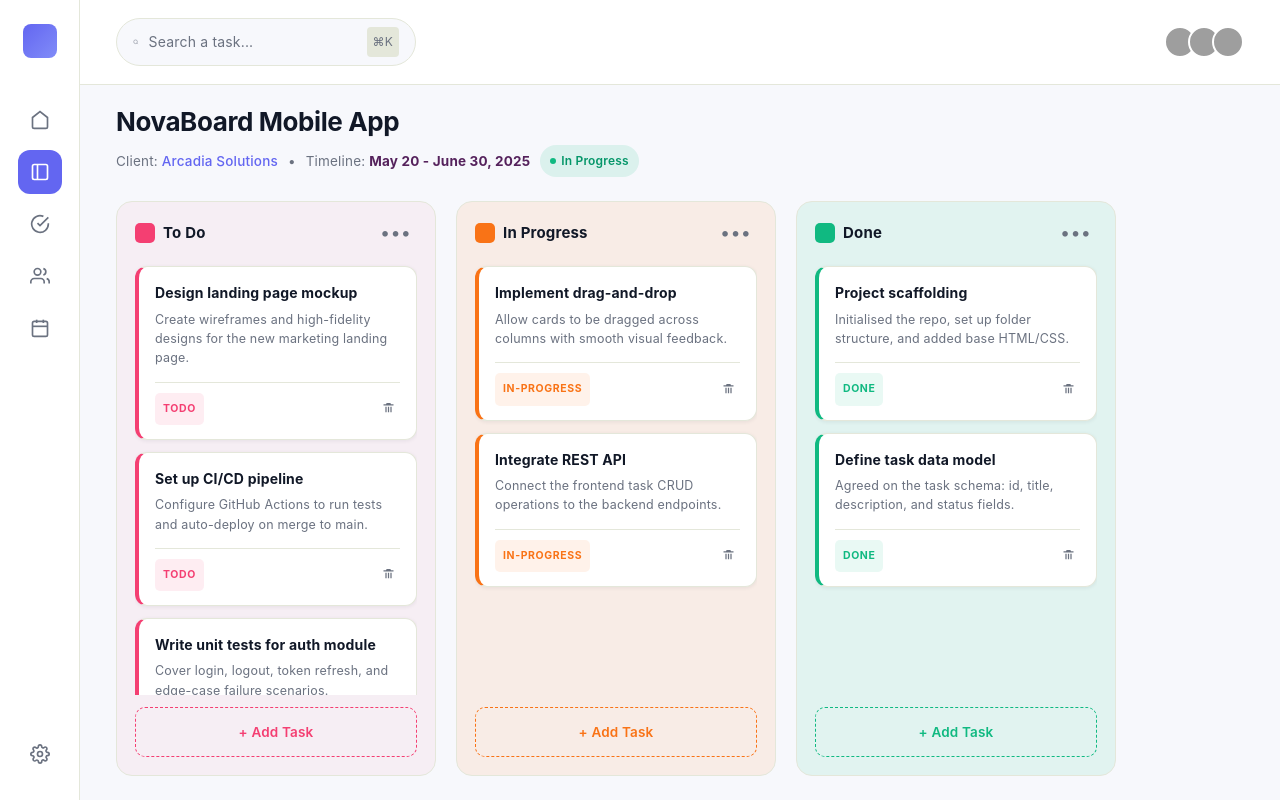
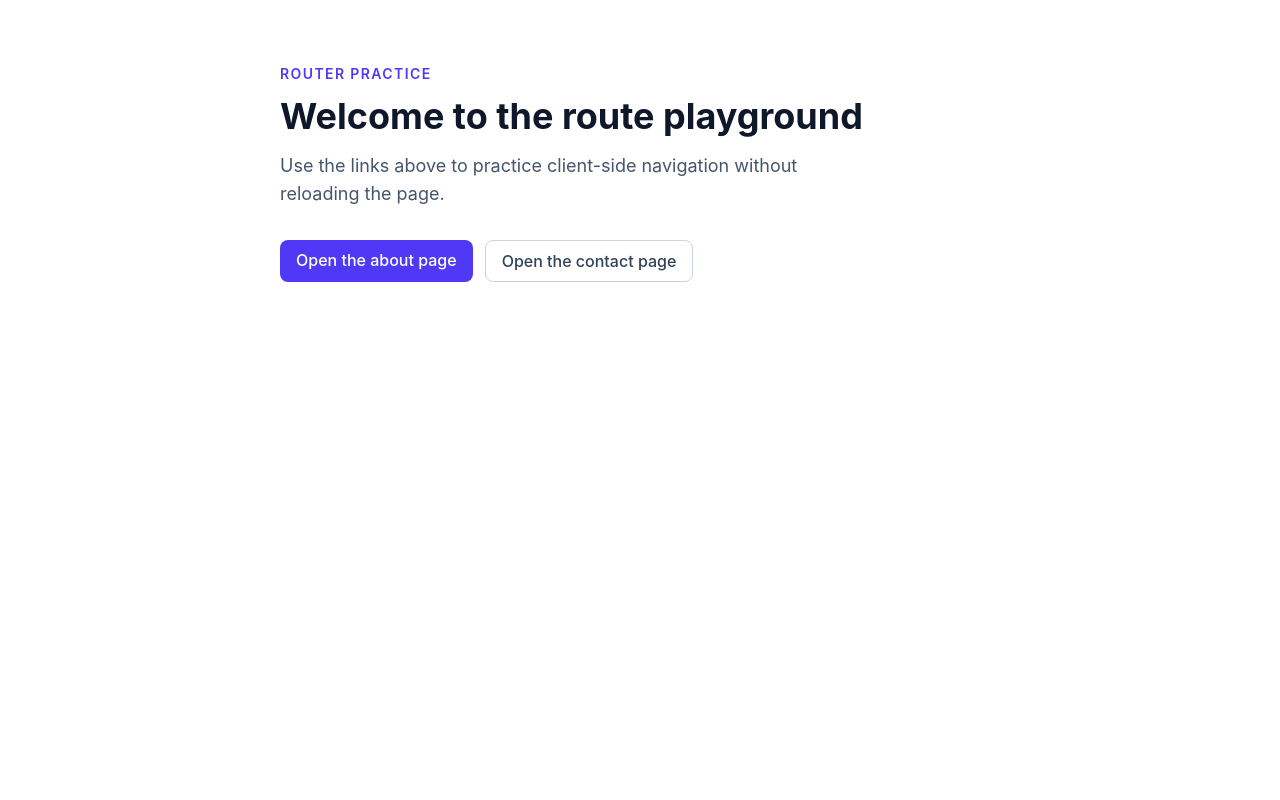
Before and after one commit to Sobindra2005/tailwind-project, a React (Vite) app: page / in a window 1280 px wide. Built offline with nearby package versions, Linux system fonts and the light colour scheme; grey boxes are pictures that could not be loaded.

Commit message:
feat: implement routing with React Router and create Home, About, Contact, and NotFound pages

```diff
--- a/package.json
+++ b/package.json
@@ -11,7 +11,8 @@
   },
   "dependencies": {
     "react": "^19.2.7",
-    "react-dom": "^19.2.7"
+    "react-dom": "^19.2.7",
+    "react-router-dom": "^7.18.3"
   },
   "devDependencies": {
     "@eslint/js": "^10.0.1",
--- a/src/App.jsx
+++ b/src/App.jsx
@@ -1,7 +1,20 @@
-import { Main } from "./components/trello/mainTrello";
+import { BrowserRouter, Route, Routes } from "react-router-dom";
+import { Home } from "./pages/Home";
+import { About } from "./pages/About";
+import { NotFound } from "./pages/NotFound";
+
 
 function App() {
-  return <Main />;
+  return (
+    <BrowserRouter>
+      <Routes>
+        <Route path="/" element={<Home />} />
+        <Route path="/about" element={<h1>hello everyone about</h1>} />
+        <Route path="/about" element={<About />} />
+        <Route path="*" element={<NotFound />} />
+      </Routes>
+    </BrowserRouter>
+  );
 }
 
 export default App;
--- a/src/main.jsx
+++ b/src/main.jsx
@@ -4,7 +4,6 @@ import './index.css'
 import App from './App.jsx'
 
 createRoot(document.getElementById('root')).render(
-
     <App />
 
 )
--- /dev/null
+++ b/src/pages/About.jsx
@@ -0,0 +1,8 @@
+export function About() {
+    return (
+        <section className="mx-auto max-w-3xl px-6 py-16">
+            <h1 className="mb-4 text-3xl font-bold text-slate-900">About</h1>
+            <p className="text-lg text-slate-600">This page is a named export. Try moving it to another file and updating its route.</p>
+        </section>
+    )
+}
--- /dev/null
+++ b/src/pages/Contact.jsx
@@ -0,0 +1,8 @@
+export function Contact() {
+    return (
+        <section className="mx-auto max-w-3xl px-6 py-16">
+            <h1 className="mb-4 text-3xl font-bold text-slate-900">Contact</h1>
+            <p className="text-lg text-slate-600">A separate page component gives you another route to practice with.</p>
+        </section>
+    )
+}
--- /dev/null
+++ b/src/pages/Home.jsx
@@ -0,0 +1,19 @@
+export function Home() {
+    return (
+        <section className="mx-auto max-w-3xl px-6 py-16">
+            <p className="mb-3 text-sm font-semibold uppercase tracking-widest text-indigo-600">Router practice</p>
+            <h1 className="mb-4 text-4xl font-bold text-slate-900">Welcome to the route playground</h1>
+            <p className="mb-8 max-w-xl text-lg text-slate-600">
+                Use the links above to practice client-side navigation without reloading the page.
+            </p>
+            <div className="flex flex-wrap gap-3">
+                <a className="rounded-lg bg-indigo-600 px-4 py-2 font-medium text-white hover:bg-indigo-700" href="/about">
+                    Open the about page
+                </a>
+                <a className="rounded-lg border border-slate-300 px-4 py-2 font-medium text-slate-700 hover:bg-slate-100" href="/contact">
+                    Open the contact page
+                </a>
+            </div>
+        </section>
+    )
+}
--- /dev/null
+++ b/src/pages/NotFound.jsx
@@ -0,0 +1,9 @@
+
+export function NotFound() {
+    return (
+        <section className="mx-auto max-w-3xl px-6 py-16">
+            <h1 className="mb-4 text-3xl font-bold text-slate-900">404: Page not found</h1>
+            <a className="font-medium text-indigo-600 hover:text-indigo-800" href="/">Return home</a>
+        </section>
+    )
+}
```
Also changed, not shown: 1 other file (tests, documents, lock files or other folders).
